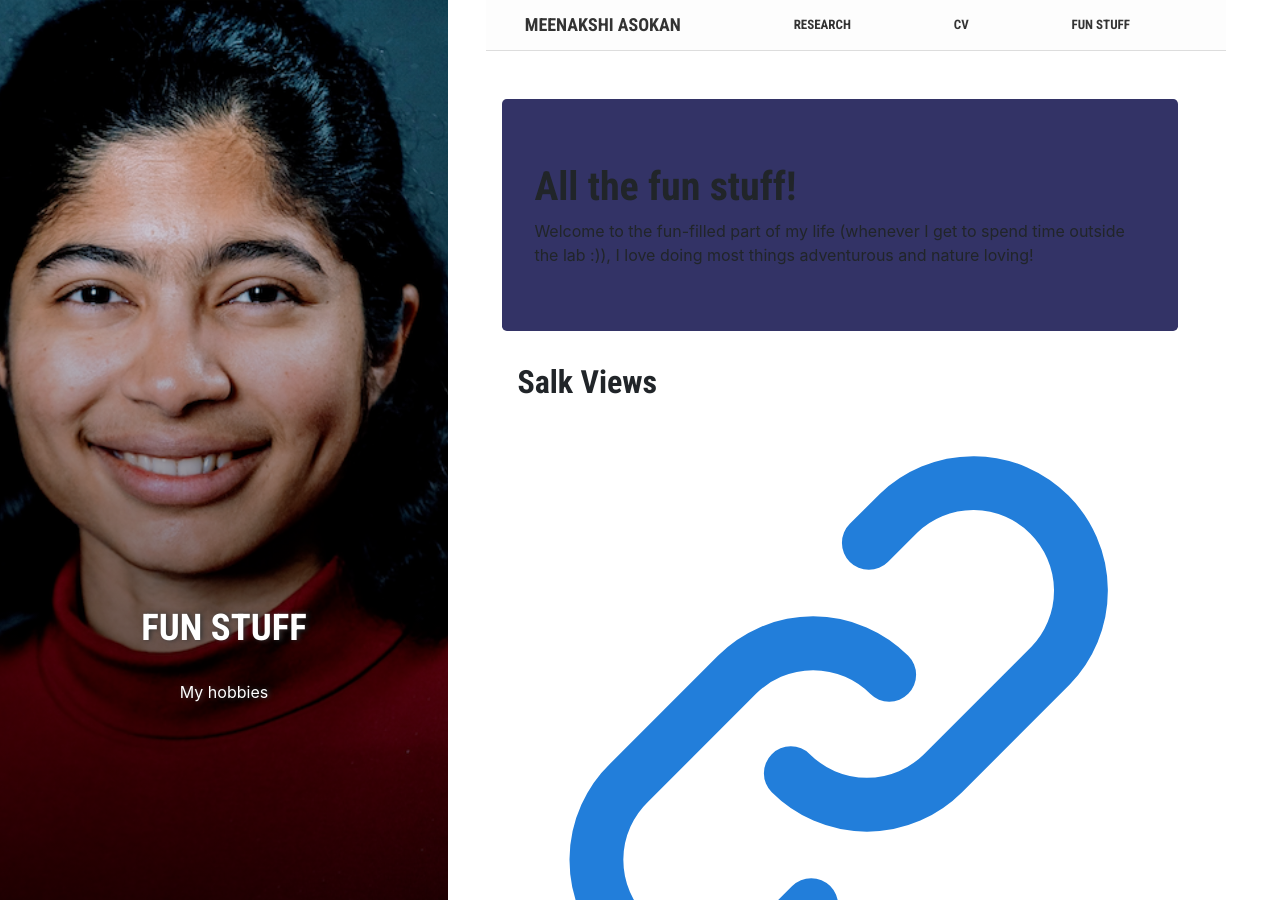
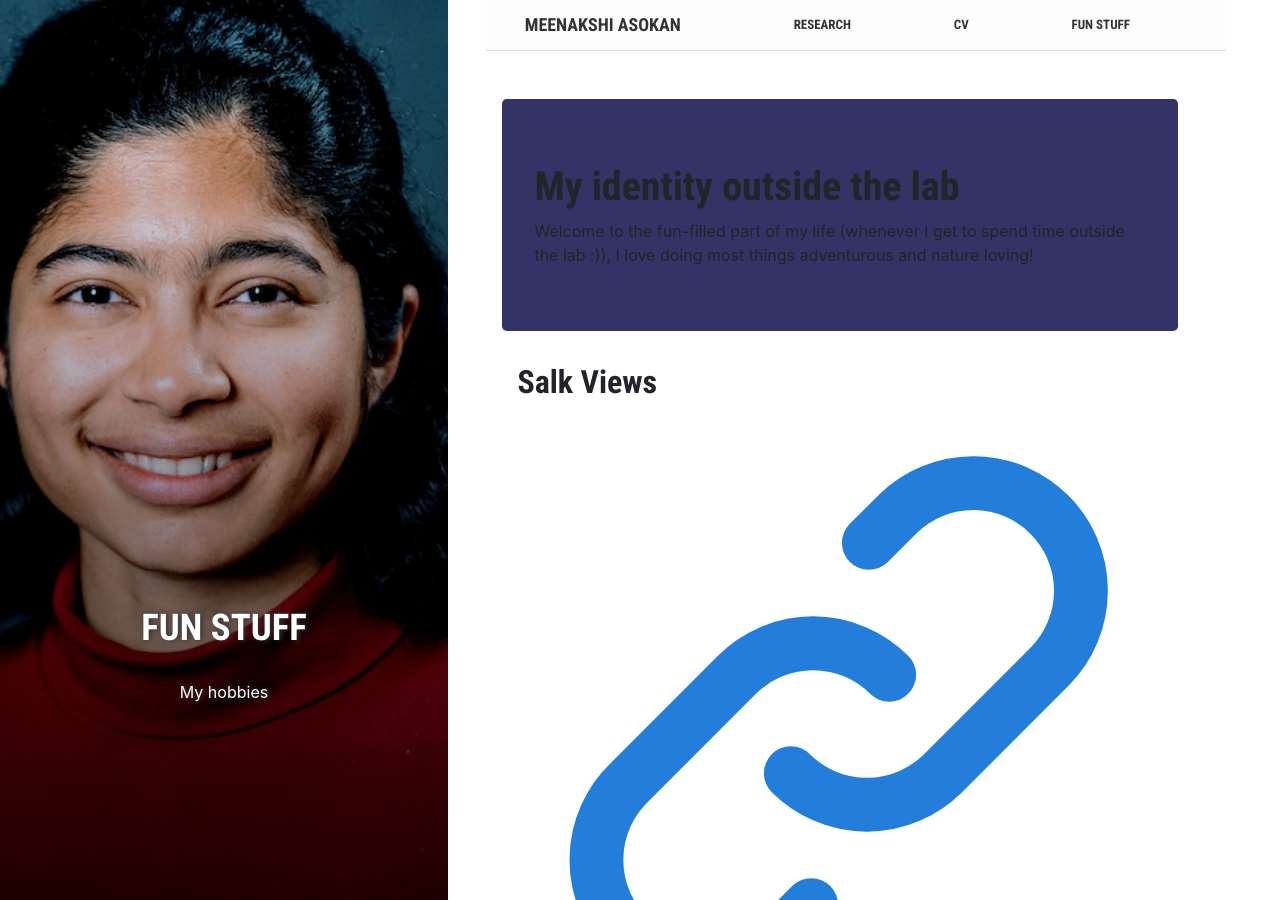
Before and after one commit to Meenakshi-Asokan/Meenakshi-Asokan.github.io, a Jekyll site: the page built from pages/3_gallery.html, in a window 1280 px wide and 900 px high. Built offline with Jekyll 4.4.1, drawn with Linux system fonts in a browser that asks for light colours; nearby versions of some CDN libraries; some web fonts are replaced; library files that are not in the unit come from our copies; comment, search, counter and statistics services are not loaded; some of the changed lines change nothing that is shown.

Commit message:
Update 3_gallery.html

```diff
--- a/pages/3_gallery.html
+++ b/pages/3_gallery.html
@@ -15,8 +15,8 @@ active: true
   <meta charset="utf-8">
   <meta name="viewport" content="width=device-width, initial-scale=1, shrink-to-fit=no">
 
-  <meta property="og:title" content="My identity outside the lab">
-  <meta property="og:description" content="Welcome to the fun-filled part of my life (whenever I get to spend time outside the lab :)), I love doing most things adventurous and nature loving!">
+  <meta property="og:title" content="My Gallery">
+  <meta property="og:description" content="Description of the gallery">
   <meta property="og:image" content="/images/photos/IMG_6857.jpg">
   <meta property="og:url" content="">
   <meta property="og:site_name" content="My Gallery">
@@ -48,7 +48,7 @@ active: true
 
   <div class="jumbotron header-image">
     <div class="header-info">
-      <h1>All the fun stuff!</h1>
+      <h1>My identity outside the lab</h1>
       <div class="header-info-details">Welcome to the fun-filled part of my life (whenever I get to spend time outside the lab :)), I love doing most things adventurous and nature loving!</div>
     </div>
   </div>
```
